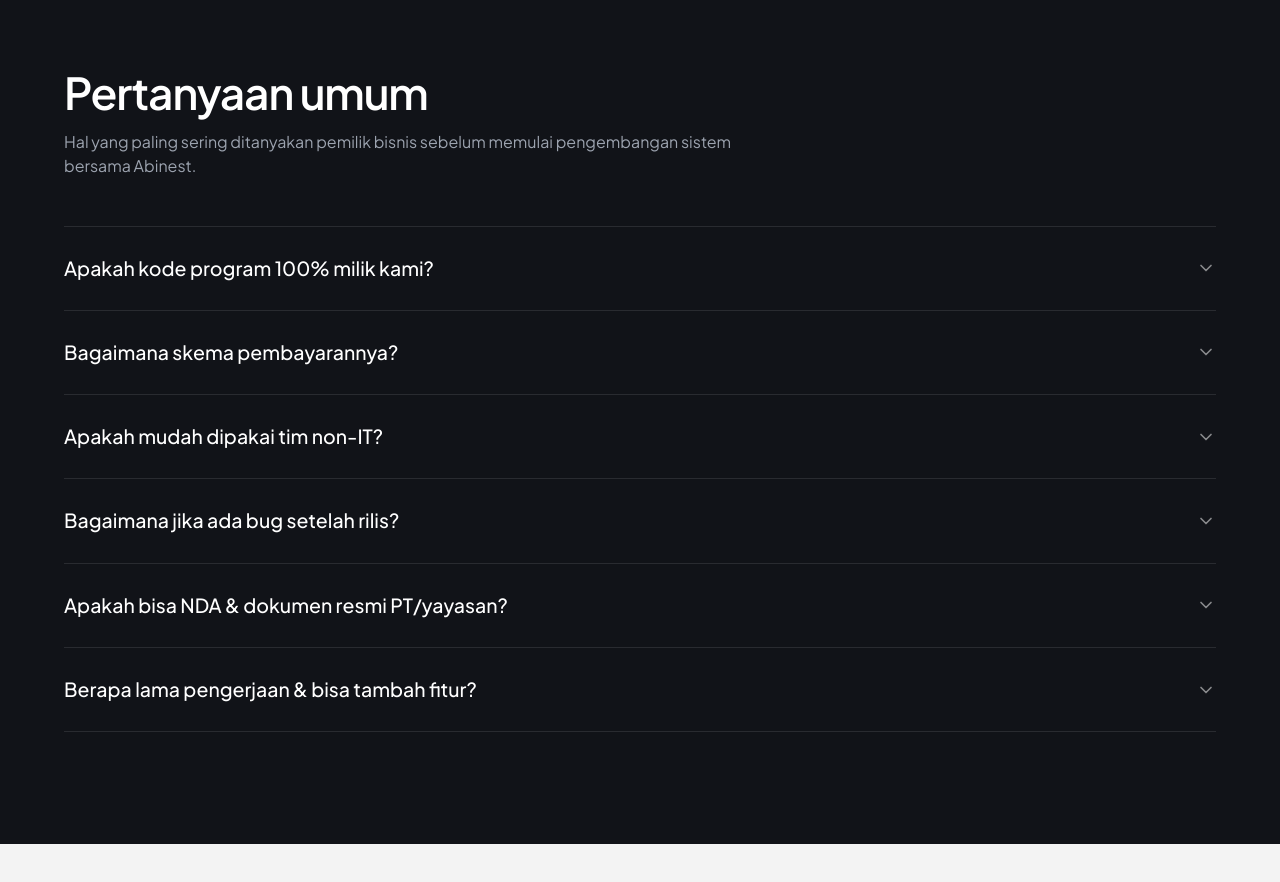
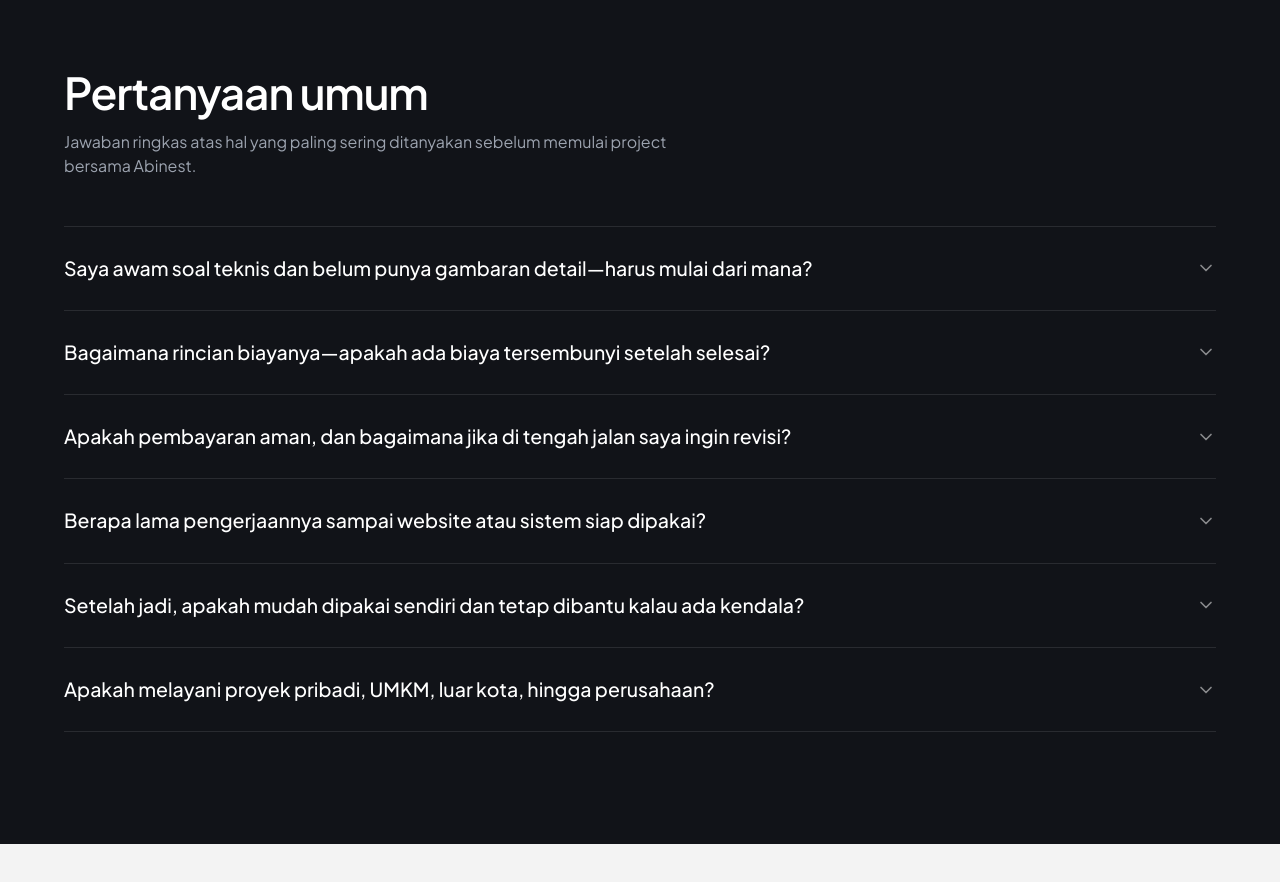
Before and after one commit to abimanyusetiadjie/startup-portfolio, a Next.js app: page / in a window 1280 px wide. Shown: the part 6100-6982 px from the top of the page. Built offline with nearby package versions, Linux system fonts and the light colour scheme; no server answers.

Commit message:
Rewrite FAQ section around real buyer psychology and remove technical/legal jargon

```diff
--- a/src/components/grove/faq-data.ts
+++ b/src/components/grove/faq-data.ts
@@ -8,51 +8,57 @@ export interface FaqItem {
 
 export const FAQ_ITEMS: FaqItem[] = [
   {
-    id: "ownership",
-    category: "Kepemilikan",
-    question: "Apakah kode program 100% milik kami?",
+    id: "getting-started",
+    category: "Mulai Proyek",
+    question:
+      "Saya awam soal teknis dan belum punya gambaran detail—harus mulai dari mana?",
     answer:
-      "Ya. Pada skema Beli Putus, kode sumber, database, dan akses server sepenuhnya milik Anda—tanpa biaya bulanan per pengguna ke Abinest.",
-    highlight: "100% Hak Milik · Rp0/staf",
+      "Cukup ceritakan masalah atau tujuan bisnis maupun project Anda lewat WhatsApp. Konsultasi awal gratis tanpa kewajiban langsung order—tim kami bantu merapikan konsep, alur fitur, hingga rekomendasi yang paling pas dengan budget Anda.",
+    highlight: "Konsultasi Awal Gratis",
   },
   {
-    id: "payment",
-    category: "Pembayaran",
-    question: "Bagaimana skema pembayarannya?",
+    id: "pricing-transparency",
+    category: "Biaya",
+    question:
+      "Bagaimana rincian biayanya—apakah ada biaya tersembunyi setelah selesai?",
     answer:
-      "Bertahap sesuai progres: 40% saat kick-off, 40% saat sistem siap uji coba (UAT), dan 20% saat rilis beserta serah terima kode.",
-    highlight: "3 Termin Berbasis Progres",
+      "Semua biaya disepakati transparan di depan sebelum pengerjaan dimulai. Tersedia skema Beli Putus (sistem 100% milik Anda tanpa iuran bulanan ke Abinest; di luar itu hanya biaya perpanjangan domain atau server sesuai pemakaian) atau Terima Beres jika ingin sekalian kami kelola rutin.",
+    highlight: "Transparan Tanpa Biaya Tersembunyi",
   },
   {
-    id: "usability",
-    category: "Pelatihan",
-    question: "Apakah mudah dipakai tim non-IT?",
+    id: "payment-revision",
+    category: "Pembayaran & Revisi",
+    question:
+      "Apakah pembayaran aman, dan bagaimana jika di tengah jalan saya ingin revisi?",
     answer:
-      "Alur dirancang mengikuti kerja harian admin, kasir, atau guru. Setiap proyek sudah termasuk pelatihan tim dan panduan singkat.",
-    highlight: "Termasuk Pelatihan & Panduan",
-  },
-  {
-    id: "warranty",
-    category: "Garansi",
-    question: "Bagaimana jika ada bug setelah rilis?",
-    answer:
-      "Dilindungi garansi perbaikan bug gratis 30–90 hari pascarilis. Setelahnya, bebas kelola mandiri atau lanjut maintenance berkala.",
-    highlight: "Garansi Bug-Fix 30–90 Hari",
-  },
-  {
-    id: "legal",
-    category: "Legalitas",
-    question: "Apakah bisa NDA & dokumen resmi PT/yayasan?",
-    answer:
-      "Bisa. Kami siap menandatangani NDA dan menerbitkan quotation resmi, SOW, invoice formal, hingga BAST sesuai standar pengadaan.",
-    highlight: "Siap NDA, Invoice & BAST",
+      "Pembayaran dilakukan bertahap mengikuti progres nyata (DP awal, tahap uji coba, lalu pelunasan saat siap rilis)—bukan lunas di muka. Di setiap tahap Anda bisa melihat hasilnya langsung dan meminta penyesuaian hingga tampilan maupun alurnya benar-benar cocok.",
+    highlight: "Bayar Bertahap · Bebas Cek Progres",
   },
   {
     id: "timeline",
     category: "Durasi",
-    question: "Berapa lama pengerjaan & bisa tambah fitur?",
+    question:
+      "Berapa lama pengerjaannya sampai website atau sistem siap dipakai?",
     answer:
-      "Website profil 7–14 hari kerja; ERP, SIAKAD, atau AI WhatsApp 2–6 minggu. Arsitektur modular siap ditambah fitur kapan saja.",
-    highlight: "Rilis 7–14 Hari · Modular",
+      "Website bisnis umumnya siap dalam 7–14 hari kerja, sedangkan sistem operasional (ERP, POS, atau SIAKAD) dan automasi WhatsApp berkisar 2–6 minggu tergantung banyaknya fitur—dengan jadwal tahapan yang jelas sejak awal.",
+    highlight: "Estimasi Jelas 7–14 Hari",
+  },
+  {
+    id: "after-launch",
+    category: "Setelah Rilis",
+    question:
+      "Setelah jadi, apakah mudah dipakai sendiri dan tetap dibantu kalau ada kendala?",
+    answer:
+      "Ya—tampilan dirancang sederhana agar nyaman dipakai tim non-IT, lengkap panduan singkat dan sesi pengenalan. Setiap pengerjaan juga dilindungi garansi perbaikan gratis pascarilis, dan akses penuh sistem sepenuhnya berada di tangan Anda.",
+    highlight: "Ramah Non-IT · Garansi Pascarilis",
+  },
+  {
+    id: "clients-scope",
+    category: "Cakupan Klien",
+    question:
+      "Apakah melayani proyek pribadi, UMKM, luar kota, hingga perusahaan?",
+    answer:
+      "Ya, kami terbuka untuk proyek pribadi, UMKM, maupun perusahaan dan yayasan di seluruh Indonesia secara online maupun pertemuan terjadwal. Untuk kebutuhan korporat atau instansi, kami juga siap menerbitkan penawaran resmi, kontrak, invoice formal, hingga perjanjian kerahasiaan (NDA).",
+    highlight: "Pribadi · UMKM · Perusahaan",
   },
 ];
--- a/src/components/significa/SignificaAboutAndFaq.tsx
+++ b/src/components/significa/SignificaAboutAndFaq.tsx
@@ -22,8 +22,8 @@ export function SignificaAboutAndFaq() {
             Pertanyaan umum
           </h2>
           <p className="text-[16px] text-[#9CA3AF]">
-            Hal yang paling sering ditanyakan pemilik bisnis sebelum memulai
-            pengembangan sistem bersama Abinest.
+            Jawaban ringkas atas hal yang paling sering ditanyakan sebelum
+            memulai project bersama Abinest.
           </p>
         </ClayReveal>
 
```
